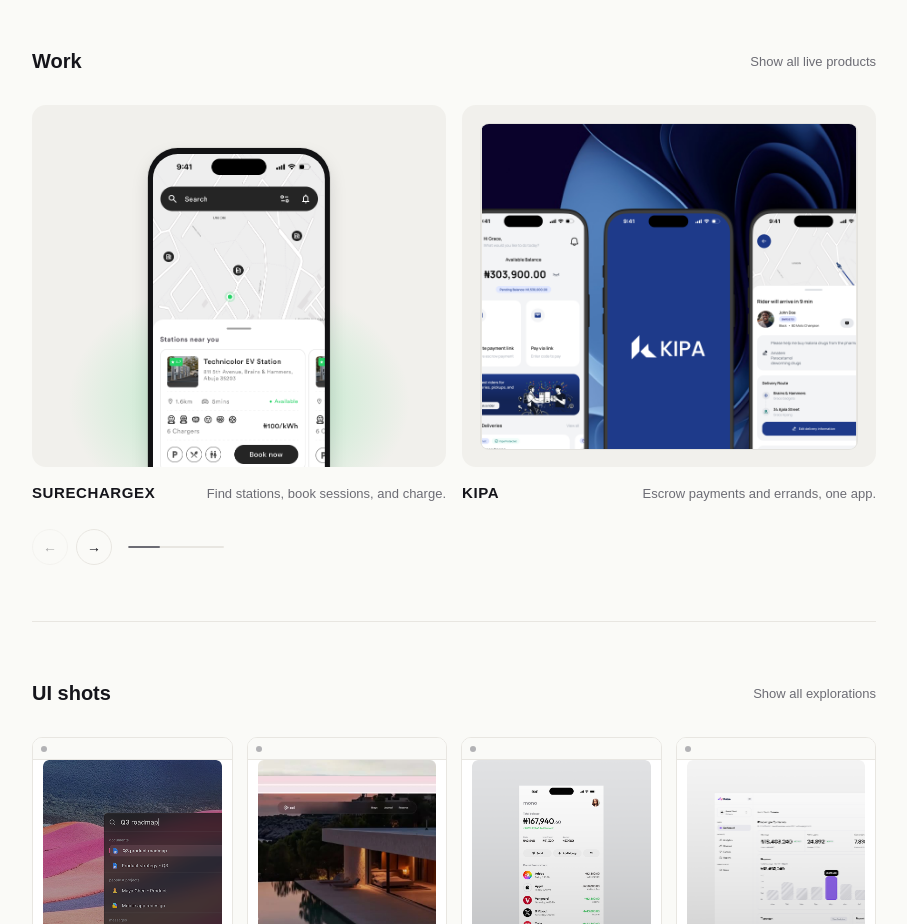
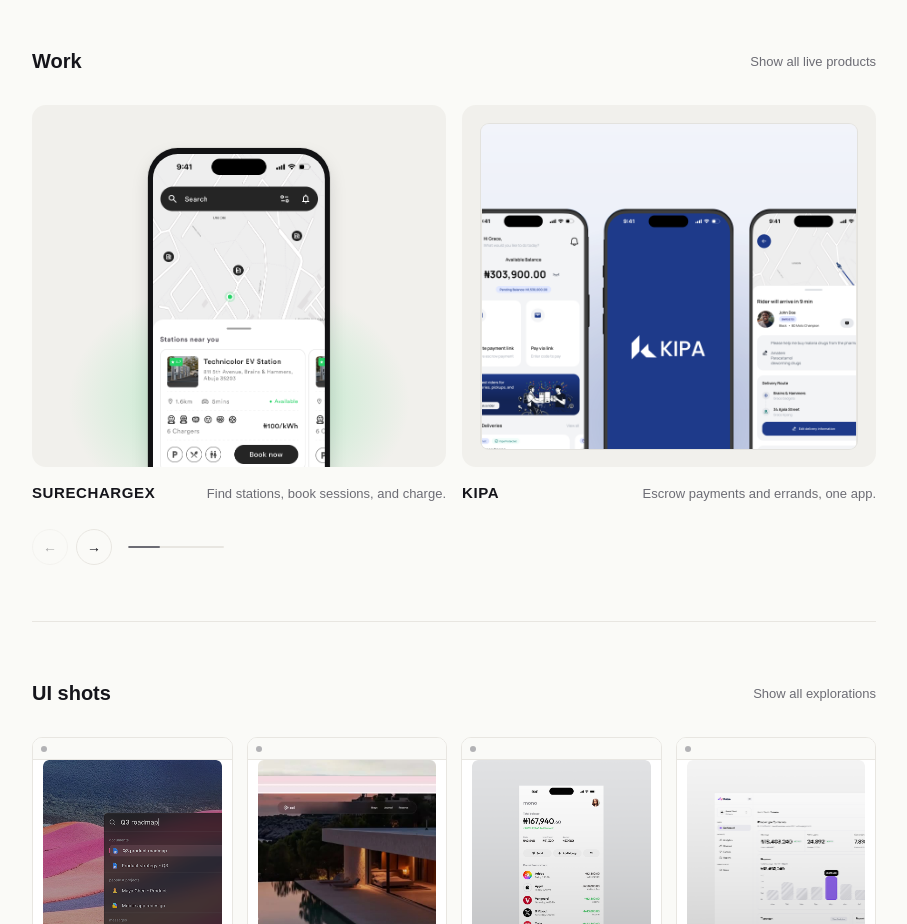
Before and after one commit to GraceIkpang/folio, a Next.js app: page / in a window 1280 px wide. Shown: the part 780-1704 px from the top of the page, without its empty margins (186-1093 px from the left). Built offline with nearby package versions, Linux system fonts and the light colour scheme; grey boxes are pictures that could not be loaded; a web font is replaced by a local one.

Commit message:
Draft: KIPA cover on a calm light-blue background
Co-Authored-By: Claude Opus 5.5 <noreply@anthropic.com>

```diff
--- a/content/site.ts
+++ b/content/site.ts
@@ -144,7 +144,7 @@ export const selectedWork: SelectedWork[] = [
     name: "KIPA",
     tagline: "Escrow payments and errands, one app.",
     image: "/images/carousel/kipa.png",
-    cover: { kind: "inset", src: "/images/carousel/kipa.png", width: 828, height: 724 },
+    cover: { kind: "inset", src: "/images/carousel/covers/kipa-calm.png", width: 828, height: 724 },
     href: "/work/kipa",
   },
   {
```
Also changed, not shown: public/images/carousel/covers/kipa-calm.png (added).
